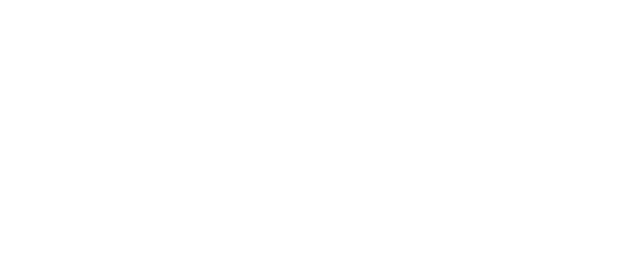
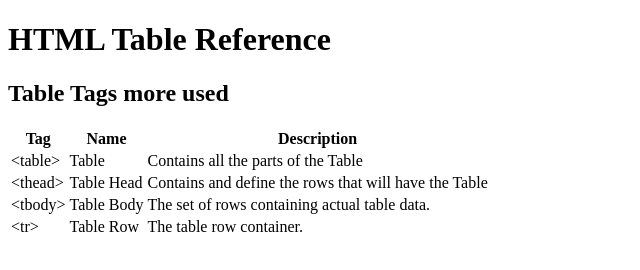
Before and after one commit to VictorOmarT/Testht, a plain HTML site: page Cheat Sheet Table/index.html in a window 1280 px wide. Shown: the whole page, without its empty margins (0-640 px from the left). Drawn offline with Linux system fonts and the light colour scheme.

Commit message:
Work from 3-06

```diff
--- a/Cheat Sheet Table/index.html
+++ b/Cheat Sheet Table/index.html
@@ -1,5 +1,6 @@
 <!DOCTYPE html>
 <html lang="en">
+
 <head>
     <meta charset="UTF-8">
     <meta http-equiv="X-UA-Compatible" content="IE=edge">
@@ -7,7 +8,47 @@
     <link rel="stylesheet" href="main.css">
     <title>Cheat Sheet Tables</title>
 </head>
+
 <body>
+    <header>
+        <h1>HTML Table Reference</h1>
+    </header>
+    <h2>Table Tags more used</h2>
+    <table>
+        <thead>
+            <tr>
+                <th>Tag</th>
+                <th>Name</th>
+                <th>Description</th>
+            </tr>
+        </thead>
+        <tbody>
+            <tr>
+                <td>
+                    <span class="code">&lt;table&gt;</span>
+                </td>
+                <td>Table</td>
+                <td>Contains all the parts of the Table</td>
+            </tr>
+            <tr>
+                <td><span class="code">&lt;thead&gt;</span></td>
+                <td>Table Head</td>
+                <td>Contains and define the rows that will have the Table</td>
+            </tr>
+            <tr>
+                <td><span class="code">&lt;tbody&gt;</span></td>
+                <td>Table Body</td>
+                <td>The set of rows containing actual table data.</td>
+            </tr>
+            <tr>
+                <td><span class="code">&lt;tr&gt;</span></td>
+                <td>Table Row</td>
+                <td>The table row container.</td>
+
+            </tr>
+        </tbody>
+    </table>
 
 </body>
+
 </html>
```
Also changed, not shown: 1 other file.
